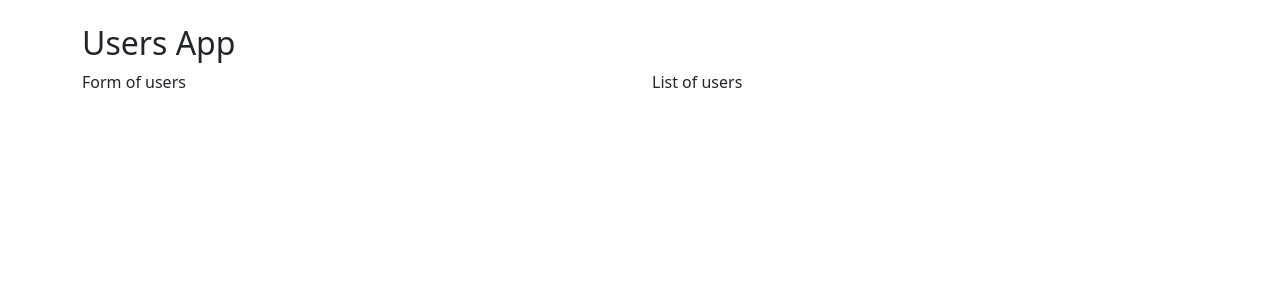
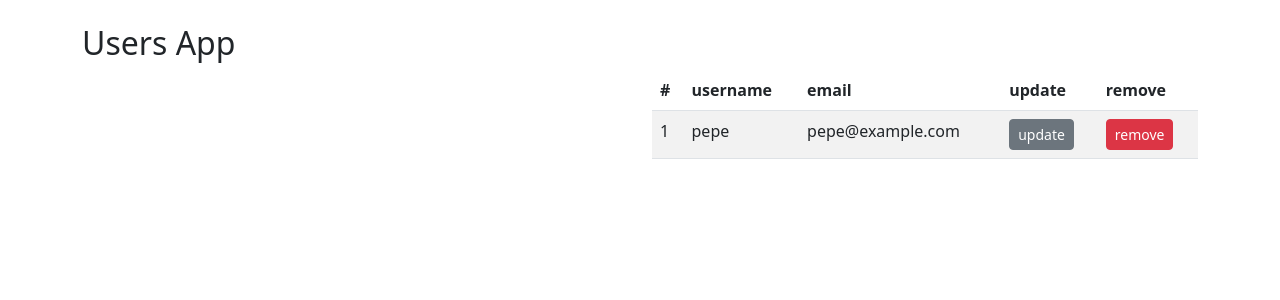
Before and after one commit to CarlosMejia01/react_practice_1, a React (Vite) app in the folder 06-users-app/: page / in a window 1280 px wide. Shown: the top 300 px of the page. Built offline with nearby package versions, Linux system fonts and the light colour scheme.

Commit message:
feat: layout user list

```diff
--- a/06-users-app/src/UsersApp.jsx
+++ b/06-users-app/src/UsersApp.jsx
@@ -2,6 +2,14 @@ import { UsersForm } from "./components/UsersForm"
 import { UsersList } from "./components/UsersList"
 
 export const UsersApp = () => {
+    const initialUsers = [
+        {
+            id: 1,
+            username: 'pepe',
+            password: '12345',
+            email: 'pepe@example.com'
+        },
+    ]
     return (
         <div className="container my-4">
             <h2>Users App</h2>
@@ -10,7 +18,7 @@ export const UsersApp = () => {
                     <UsersForm />
                 </div>
                 <div className="col">
-                    <UsersList />
+                    <UsersList users={initialUsers}/>
                 </div>
             </div>
         </div>
--- /dev/null
+++ b/06-users-app/src/components/UserRow.jsx
@@ -0,0 +1,25 @@
+export const UserRow = ({id, username, email}) => {
+    return (
+        <tr>
+            <td>{id}</td>
+            <td>{username}</td>
+            <td>{email}</td>
+            <td>
+                <button
+                    type="button"
+                    className="btn btn-secondary btn-sm"
+                >
+                    update
+                </button>
+            </td>
+            <td>
+                <button
+                    type="button"
+                    className="btn btn-danger btn-sm"
+                >
+                    remove
+                </button>
+            </td>
+        </tr>
+    );
+}
--- a/06-users-app/src/components/UsersForm.jsx
+++ b/06-users-app/src/components/UsersForm.jsx
@@ -1,7 +1,9 @@
 export const UsersForm = () => {
     return (
         <>
-          <p>Form of users</p>
+        <form action="">
+
+        </form>
         </>
     );
 }
--- a/06-users-app/src/components/UsersList.jsx
+++ b/06-users-app/src/components/UsersList.jsx
@@ -1,10 +1,30 @@
-export const UsersList = () => {
+import { UserRow } from "./UserRow";
+
+export const UsersList = ({ users = [] }) => {
     return (
-        <>
-        <p>List of users</p>
-        <table>
+        <table className="table table-hover table-striped">
+            <thead>
+                <tr>
+                    <th>#</th>
+                    <th>username</th>
+                    <th>email</th>
+                    <th>update</th>
+                    <th>remove</th>
+                </tr>
+            </thead>
+            <tbody>
+                {
+                    users.map(({ id, username, email }) => (
+                        <UserRow
+                            key={id}
+                            id={id}
+                            username={username}
+                            email={email}
+                        />
+                    ))
+                }
+            </tbody>
 
         </table>
-        </>
     );
 }
```
